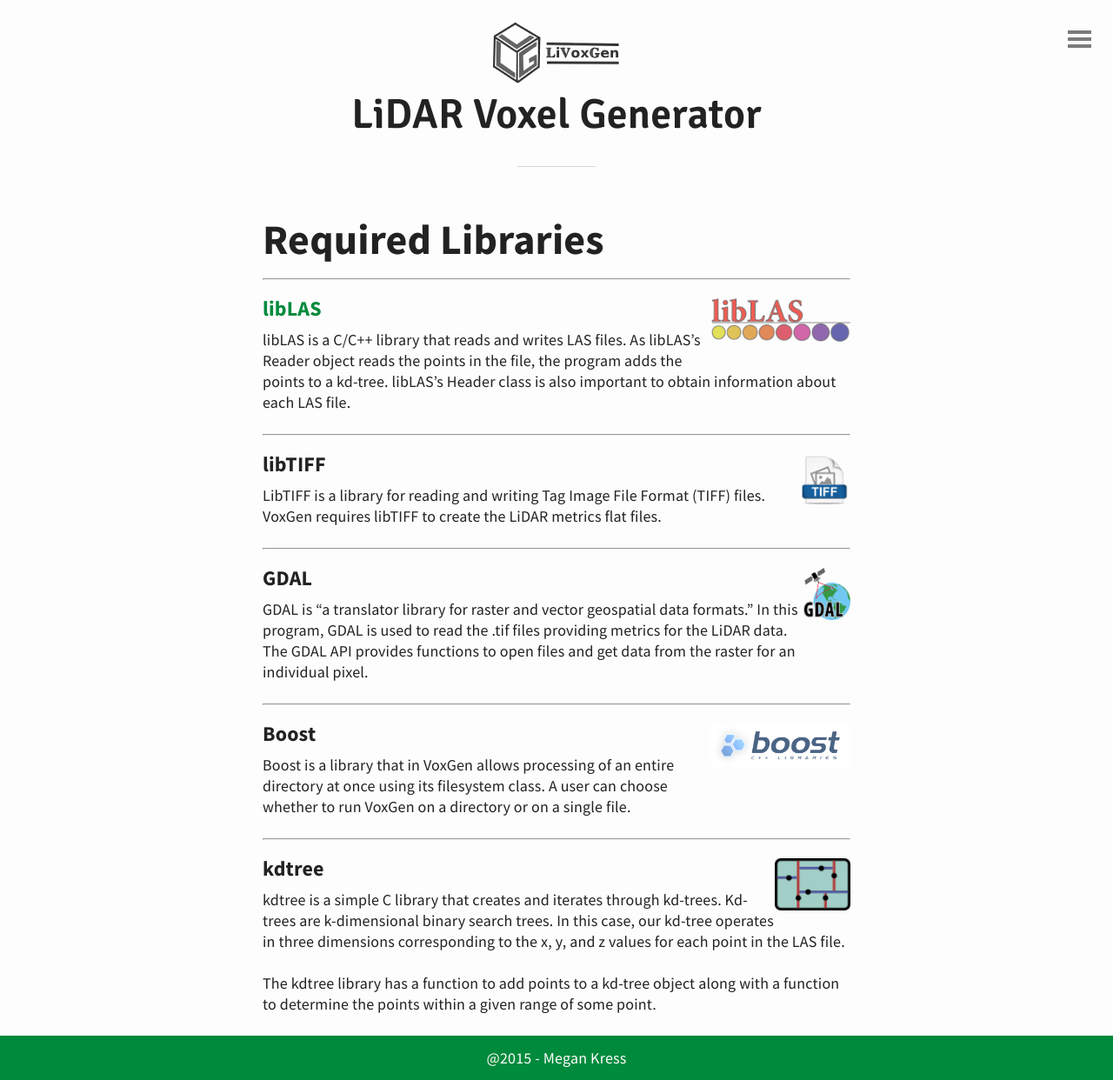
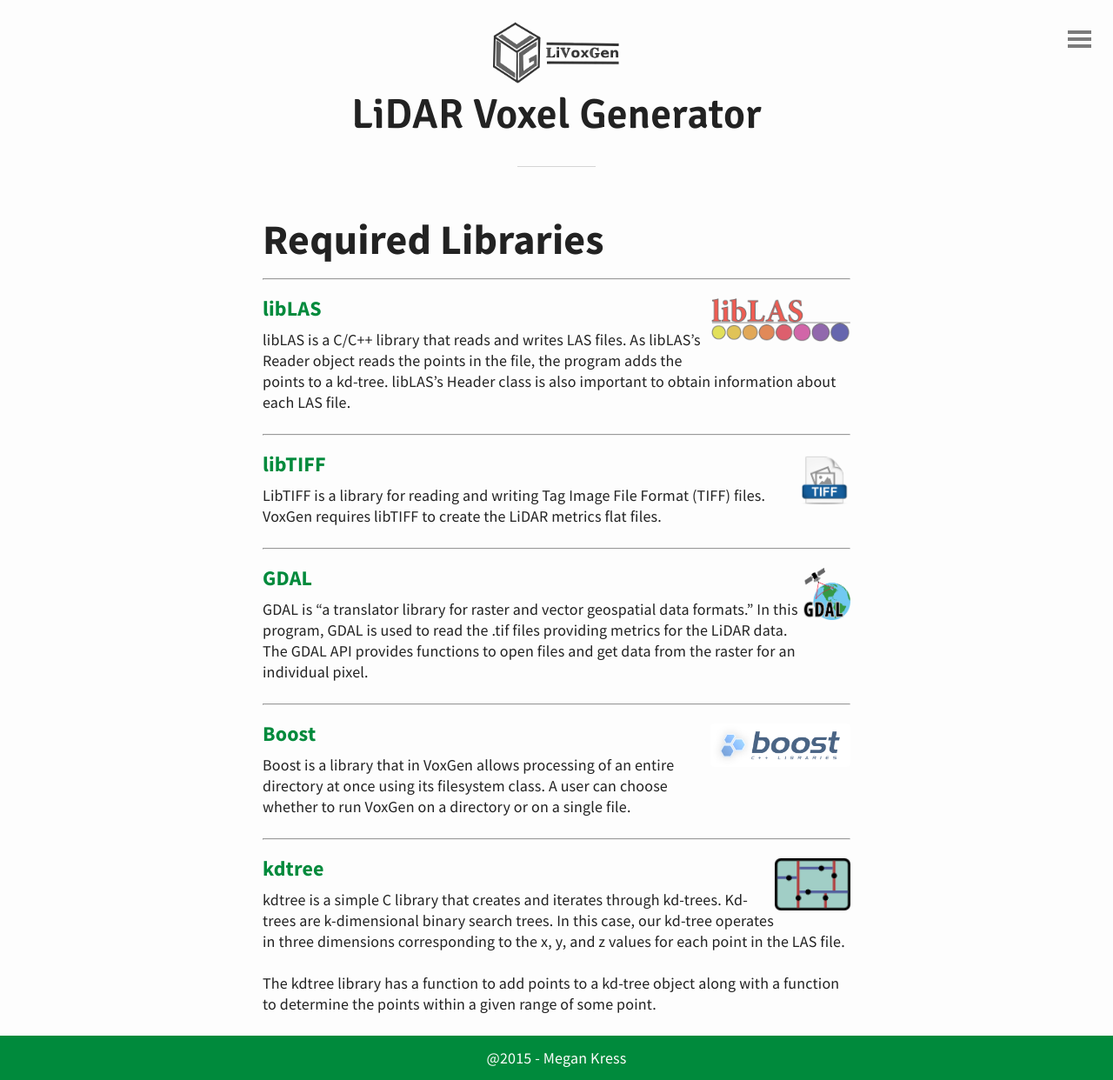
Before and after one commit to MeganKress/LiVoxGen, a Jekyll site: the page built from libraries.md, in a window 1280 px wide. Shown: the whole page at 87% size. Built offline with Jekyll 4.4.1, drawn with Linux system fonts in a browser that asks for light colours.

Commit message:
Update libraries.md

```diff
--- a/libraries.md
+++ b/libraries.md
@@ -12,25 +12,25 @@ libLAS is a C/C++ library that reads and writes LAS files. As libLAS's Reader ob
 
 <hr>
 
-### libTIFF <img align="right" src="img/libtiff.png" alt="libTIFF logo" height="60em">
+### [libTIFF](http://www.remotesensing.org/libtiff/) <img align="right" src="img/libtiff.png" alt="libTIFF logo" height="60em">
 
 LibTIFF is a library for reading and writing Tag Image File Format (TIFF) files. VoxGen requires libTIFF to create the LiDAR metrics flat files.
 
 <hr>
 
-### GDAL <img align="right" src="img/gdal.png" alt="GDAL logo" height="60em">
+### [GDAL](http://www.gdal.org/) <img align="right" src="img/gdal.png" alt="GDAL logo" height="60em">
 
 GDAL is “a translator library for raster and vector geospatial data formats.” In this program, GDAL is used to read the .tif files providing metrics for the LiDAR data. The GDAL API provides functions to open files and get data from the raster for an individual pixel.
 
 <hr>
 
-### Boost <img align="right" src="img/boost.png" alt="Boost logo" height="50em">
+### [Boost](http://www.boost.org/) <img align="right" src="img/boost.png" alt="Boost logo" height="50em">
 
 Boost is a library that in VoxGen allows processing of an entire directory at once using its filesystem class. A user can choose whether to run VoxGen on a directory or on a single file.
 
 <hr>
 
-### kdtree <img align="right" src="img/kdtree.png" alt="libLAS logo" height="60em">
+### [kdtree](https://code.google.com/p/kdtree/) <img align="right" src="img/kdtree.png" alt="libLAS logo" height="60em">
 
 kdtree is a simple C library that creates and iterates through kd-trees. Kd-trees are k-dimensional binary search trees. In this case, our kd-tree operates in three dimensions corresponding to the x, y, and z values for each point in the LAS file.
 
```
